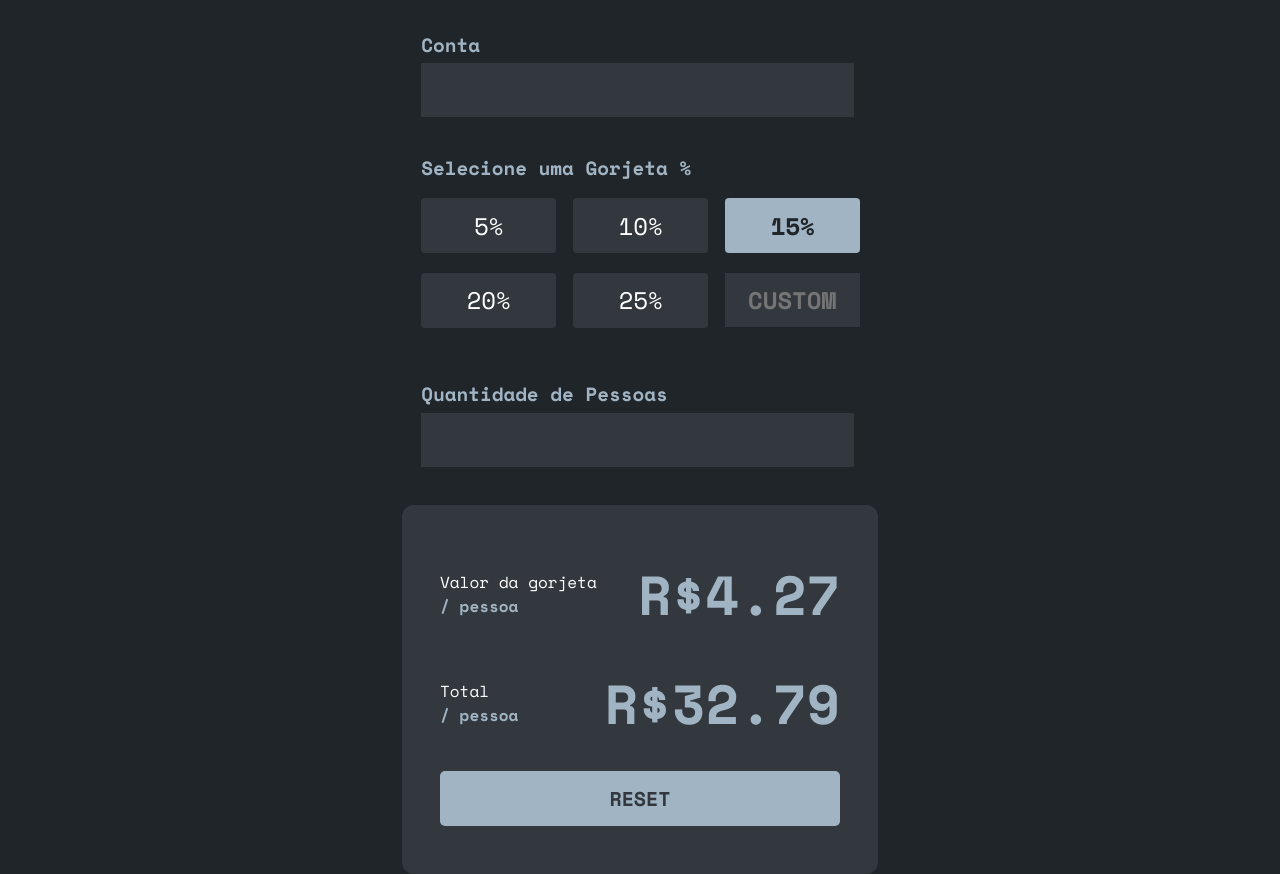
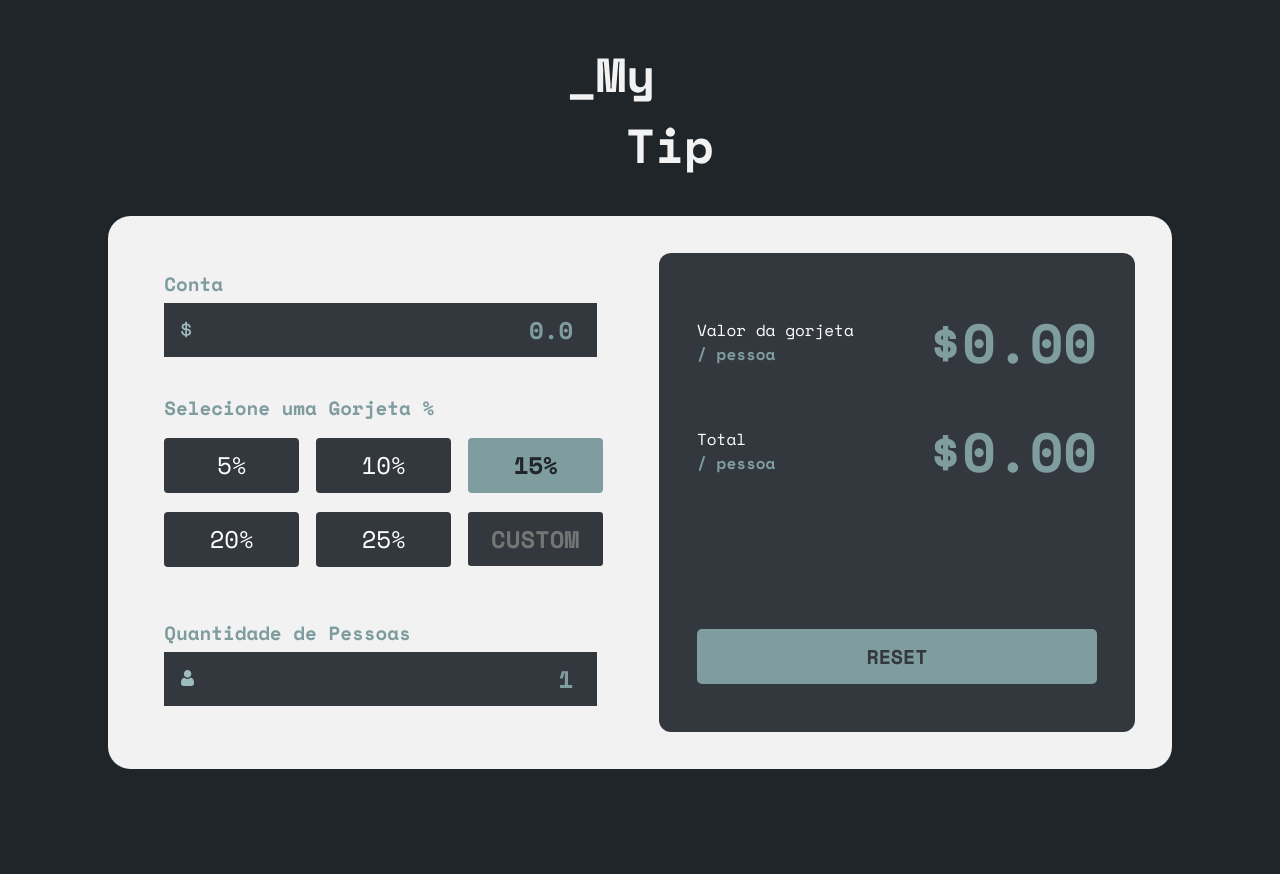
Before and after one commit to namevug/mytip, a plain HTML site: page index.html in a window 1280 px wide. After the commit the page ends 800 px from the top, so only its background shows below. Drawn offline with nearby package versions, Linux system fonts and the light colour scheme.

Commit message:
feat: front/logica

```diff
--- a/index.html
+++ b/index.html
@@ -15,7 +15,7 @@
   <body>
     <section class="logo"><img src="./assets/logo.svg" alt="Logotipo da aplicação." /></section>
 
-    <section class="app">
+    <section id="app">
       <div class="tip-calculator">
         <label for="">Conta</label>
         <input type="number" class="input bill-input" id="bill-input" />
@@ -43,14 +43,14 @@
             <p>Valor da gorjeta</p>
             <p class="person">/ pessoa</p>
           </div>
-          <div class="amount" id="tip-amount">R$4.27</div>
+          <div class="amount" id="tip-amount">R$4,27</div>
         </div>
         <div class="total">
           <div class="text">
             <p>Total</p>
             <p class="person">/ pessoa</p>
           </div>
-          <div class="amount" id="total-amount">R$32.79</div>
+          <div class="amount" id="total-amount">R$32,79</div>
         </div>
         <div class="reset-btn">RESET</div>
       </div>
--- /dev/null
+++ b/ne.css
@@ -0,0 +1,249 @@
+Skip to content
+Search or jump to…
+Pulls
+Issues
+Marketplace
+Explore
+
+@namevug
+devhiderlan
+/
+tip-calculator-app
+Public
+Code
+Issues
+Pull requests
+Actions
+Projects
+Security
+Insights
+tip-calculator-app/Assets/css/style.css
+@devhiderlan
+devhiderlan Feita a estilização do app
+Latest commit 7bbc8f7 18 days ago
+ History
+ 1 contributor
+207 lines (177 sloc)  3.19 KB
+
+* {
+  margin: 0;
+  padding: 0;
+}
+
+body {
+  height: 100vh;
+  width: 100%;
+  background-color: hsl(185, 41%, 84%);
+  font-family: 'Space Mono', monospace;
+}
+
+.logo {
+  text-align: center;
+  margin-top: 1.7rem;
+  margin-bottom: 2.3rem;
+}
+
+.tip-calculator {
+  background-color: white;
+  display: flex;
+  flex-direction: column;
+  padding: 2rem;
+  border-radius: 1.4rem 1.4rem 0 0;
+}
+
+label {
+  color: hsl(186, 14%, 43%);
+  font-weight: 700;
+  margin-bottom: 0.3rem;
+}
+
+input {
+  border: none;
+  outline: none;
+  padding: 5px;
+  padding-right: 18px;
+  background-position: 17px 15px;
+  background-repeat: no-repeat;
+  background-color: hsl(189, 41%, 97%);
+  text-align: right;
+  font-size: 24px;
+  color: hsl(183, 100%, 15%);
+  font-weight: bolder;
+  font-family: 'Space Mono', monospace;
+}
+
+.bill-input {
+  background-image: url('../images/icon-dollar.svg');
+  margin-bottom: 36px;
+}
+
+.tip {
+  margin-top: 0.7rem;
+  display: grid;
+  grid-template-columns: 144px 144px;
+  row-gap: 2rem;
+  column-gap: 1.1rem;
+  margin-bottom: 2rem;
+}
+
+.tips {
+  background-color: hsl(183, 100%, 15%);
+  color: white;
+  height: 40px;
+  display: flex;
+  justify-content: center;
+  align-items: center;
+  font-size: 24px;
+  border-radius: 4px;
+  cursor: pointer;
+}
+
+.active-tip {
+  color: hsl(183, 100%, 15%);
+  background-color: hsl(172, 67%, 45%);
+  font-weight: bolder;
+}
+
+.people-input {
+  background-image: url('../images/icon-person.svg');
+  margin-bottom: 2.4rem;
+}
+
+#tip-custom input {
+  box-sizing: border-box;
+  width: 100%;
+}
+
+.result {
+  background-color: hsl(183, 100%, 15%);
+  color: white;
+  padding: 39px 21px;
+  border-radius: 12px;
+}
+
+.tip-amount,
+.total {
+  display: flex;
+  align-items: center;
+  justify-content: space-between;
+  margin-bottom: 1.7rem;
+}
+
+.person {
+  font-size: 12px;
+  color: hsl(184, 14%, 56%);
+  font-weight: 700;
+}
+
+.amount {
+  font-size: 28px;
+  color: hsl(172, 67%, 45%);
+  font-weight: 700;
+}
+
+.reset-btn {
+  text-align: center;
+  font-size: 20px;
+  font-weight: 700;
+  color: hsl(183, 100%, 15%);
+  background-color: hsl(172, 67%, 45%);
+  padding: 9px 0 9px 0;
+  border-radius: 5px;
+  cursor: pointer;
+}
+
+.number-people {
+  display: flex;
+  justify-content: space-between;
+}
+
+.error {
+  color: red;
+  display: none;
+}
+
+@media screen and (min-width: 1000px) {
+  body {
+    height: 100vh;
+    display: flex;
+    flex-direction: column;
+    align-items: center;
+    justify-content: center;
+  }
+
+  input {
+    width: 415px;
+    padding: 9px;
+    background-position: 17px 18px;
+  }
+
+  .tip-calculator {
+    width: 990px;
+    height: 479px;
+    flex-direction: row;
+    border-radius: 1.4rem;
+    padding: 2.3rem;
+  }
+
+  .partOne {
+    margin-top: 1rem;
+    margin-left: 1.2rem;
+  }
+
+  label {
+    font-size: 1.2rem;
+  }
+
+  .tip {
+    grid-template-columns: 135px 135px 135px;
+    row-gap: 1.2em;
+    column-gap: 17px;
+    margin-bottom: 3.2rem;
+  }
+
+  .tips {
+    height: 55px;
+  }
+
+  .partOne {
+    display: flex;
+    flex-direction: column;
+  }
+
+  .result {
+    margin-left: auto;
+    width: 400px;
+    display: flex;
+    flex-direction: column;
+    align-content: space-between;
+    padding: 48px 38px;
+  }
+
+  .person {
+    font-size: 1rem;
+  }
+
+  .amount {
+    font-size: 55px;
+  }
+
+  .reset-btn {
+    padding: 13px 0;
+    margin-top: auto;
+  }
+}
+Footer
+© 2022 GitHub, Inc.
+Footer navigation
+Terms
+Privacy
+Security
+Status
+Docs
+Contact GitHub
+Pricing
+API
+Training
+Blog
+About
+tip-calculator-app/style.css at main · devhiderlan/tip-calculator-app
--- a/src/main.js
+++ b/src/main.js
@@ -0,0 +1,80 @@
+const billInput = document.querySelector(".bill-input");
+const peopleInput = document.querySelector(".people-input");
+const tips = document.querySelectorAll(".tips");
+const tipPerPerson = document.getElementById("tip-amount");
+const totalPerPerson = document.getElementById("total-amount");
+const resetBtn = document.querySelector(".reset-btn");
+const tipCustom = document.querySelector(".tip-custom");
+const error = document.querySelector(".error");
+
+billInput.addEventListener("input", billInputFun);
+peopleInput.addEventListener("input", peopleInputFun);
+tips.forEach(function (val) {
+  val.addEventListener("click", handleClick);
+});
+resetBtn.addEventListener("click", reset);
+tipCustom.addEventListener("input", tipInputFun);
+
+billInput.value = "0.0";
+peopleInput.value = "1";
+tipPerPerson.innerHTML = "$" + (0.0).toFixed(2);
+totalPerPerson.innerHTML = "$" + (0.0).toFixed(2);
+
+let billValue = 0.0;
+let peopleValue = 1;
+let tipValue = 0.15;
+
+function billInputFun() {
+  billValue = parseFloat(billInput.value);
+  calculateTip();
+}
+
+function tipInputFun() {
+  tipValue = parseFloat(tipCustom.value / 100);
+
+  tips.forEach(function (val) {
+    val.classList.remove("active-tip");
+  });
+  calculateTip();
+}
+
+function peopleInputFun() {
+  peopleValue = parseFloat(peopleInput.value);
+
+  if (peopleValue < 1) {
+    error.style.display = "flex";
+    peopleInput.style.border = "thick solid red";
+  } else {
+    error.style.display = "none";
+    peopleInput.style.border = "none";
+    calculateTip();
+  }
+}
+
+function handleClick(event) {
+  tips.forEach(function (val) {
+    val.classList.remove("active-tip");
+    if (event.target.innerHTML == val.innerHTML) {
+      val.classList.add("active-tip");
+      tipValue = parseFloat(val.innerHTML) / 100;
+    }
+  });
+  calculateTip();
+}
+
+function calculateTip() {
+  if (peopleValue >= 1) {
+    let tipAmount = (billValue * tipValue) / peopleValue;
+    let total = (billValue + tipAmount) / peopleValue;
+    tipPerPerson.innerHTML = "$" + tipAmount.toFixed(2);
+    totalPerPerson.innerHTML = "$" + total.toFixed(2);
+  }
+}
+
+function reset() {
+  billInput.value = "0.0";
+  billInputFun();
+  peopleInput.value = "1";
+  peopleInputFun();
+  tipCustom.value = "";
+}
--- a/src/style.css
+++ b/src/style.css
@@ -16,8 +16,9 @@
     margin-bottom: 2.3rem;
   }
 
+
   #app {
-    background-color: white;
+    background-color: #f2f2f2;
     display: flex;
     flex-direction: column;
     padding: 2rem;
@@ -25,7 +26,7 @@
   }
 
   label {
-    color: #A1B4C4;
+    color: hsl(184, 14%, 56%);
     font-weight: 700;
     margin-bottom: 0.3rem;
   }
@@ -40,13 +41,13 @@
     background-color: #32383D;
     text-align: right;
     font-size: 24px;
-    color: #A1B4C4;
+    color: hsl(184, 14%, 56%);
     font-weight: bolder;
     font-family: 'Space Mono', monospace;
   }
 
   .bill-input {
-    background-image: url('');
+    background-image: url('../assets/icon-dollar.svg');
     margin-bottom: 36px;
   }
 
@@ -54,7 +55,7 @@
     margin-top: 0.7rem;
     display: grid;
     grid-template-columns: 144px 144px;
-    row-gap: 2rem;
+    row-gap: 1.5rem;
     column-gap: 1.1rem;
     margin-bottom: 2rem;
   }
@@ -73,17 +74,18 @@
 
   .active-tip {
     color: #202529;
-    background-color: #A1B4C4;
+    background-color: hsl(184, 14%, 56%);
     font-weight: bolder;
   }
 
   .people-input {
-    background-image: url('');
+    background-image: url('../assets/icon-person.svg');
     margin-bottom: 2.4rem;
   }
 
   #tip-custom input {
     box-sizing: border-box;
+    border-radius: 0.2rem;
     width: 100%;
   }
 
@@ -104,13 +106,13 @@
 
   .person {
     font-size: 12px;
-    color: #A1B4C4;
+    color: hsl(184, 14%, 56%);
     font-weight: 700;
   }
 
   .amount {
     font-size: 28px;
-    color: #A1B4C4;
+    color: hsl(184, 14%, 56%);
     font-weight: 700;
   }
 
@@ -119,7 +121,7 @@
     font-size: 20px;
     font-weight: 700;
     color: #32383D;
-    background-color: #A1B4C4;
+    background-color: hsl(184, 14%, 56%);
     padding: 9px 0 9px 0;
     border-radius: 5px;
     cursor: pointer;
```
Also changed, not shown: assets/icon-dollar.svg (added), assets/icon-person.svg (added), assets/logo.svg (added), 2 other files.
